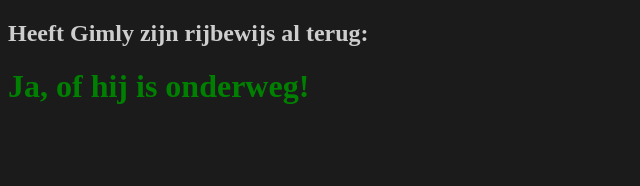
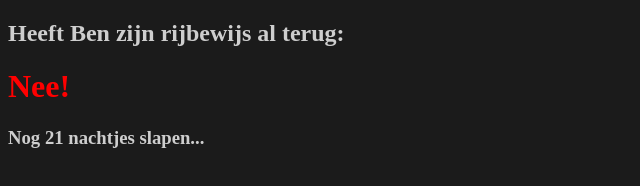
Before and after one commit to CrustaShrimp/Motorfietsen, a plain HTML site: page index.html in a window 1280 px wide. Shown: the whole page, without its empty margins (0-640 px from the left). Drawn offline with Linux system fonts and the light colour scheme.

Commit message:
Update index.html
Change to Ben

```diff
--- a/index.html
+++ b/index.html
@@ -2,7 +2,7 @@
 <html>
   <head>
     <meta charset="UTF-8">
-    <title>Heeft Gimly zijn rijbewijs al terug=</title>
+    <title>Heeft Ben zijn rijbewijs al terug=</title>
 	<style>
 	body{
    	color: #CECECE;
@@ -12,7 +12,7 @@
   </head>
   <body>
 
-    <h2>Heeft Gimly zijn rijbewijs al terug:</h2>
+    <h2>Heeft Ben zijn rijbewijs al terug:</h2>
     <h1><span class="answertext" id="answer"></span></h1>
     <h3><span id="datetime"></span></h3>
 
@@ -22,7 +22,7 @@
 	  {
         // create a new `Date` object
         const now = new Date();
-        const rbw = new Date("2024-04-10");
+        const rbw = new Date("2024-06-20");
 
 		let Difference_In_Time = rbw.getTime() - now.getTime();
 		let Difference_In_Days = Math.ceil(Difference_In_Time / (1000 * 3600 * 24));
```
